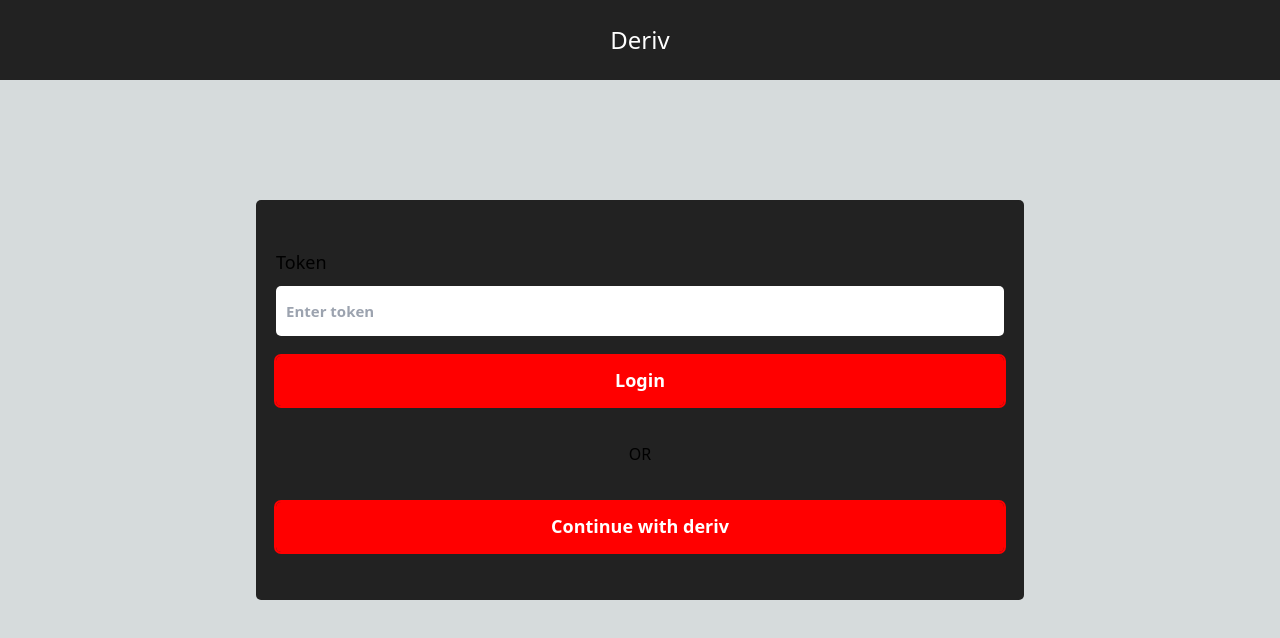
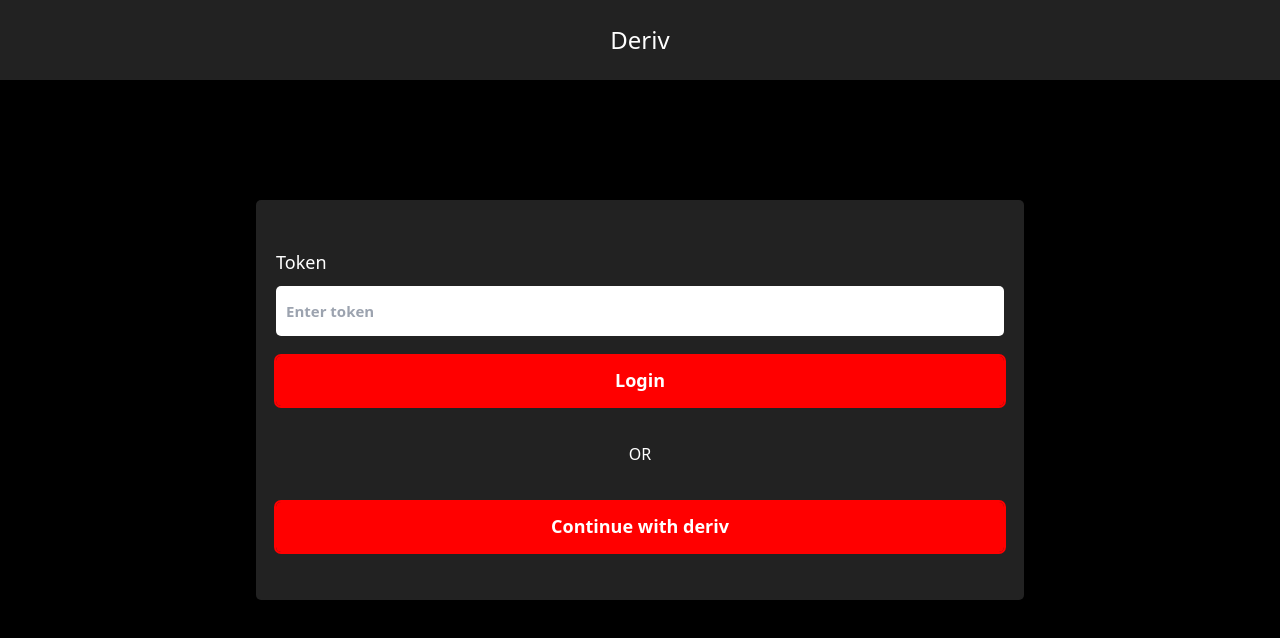
Before and after one commit to dankyan333/deriv, a Next.js app: page / in a window 1280 px wide. Shown: the top 638 px of the page. Built offline with nearby package versions, Linux system fonts and the light colour scheme.

Commit message:
thirteenth commit

```diff
--- a/app/bot/page.tsx
+++ b/app/bot/page.tsx
@@ -153,7 +153,7 @@
         <li className='balInfo'>
           {account?.balance} {account?.currency}
         </li>
-        <NavSubMenu data={account}></NavSubMenu>
+        {/* <NavSubMenu data={account}></NavSubMenu> */}
       </div>
 
       <Toast
--- a/app/globals.css
+++ b/app/globals.css
@@ -3,17 +3,9 @@
 @tailwind utilities;
 
 :root {
-  --foreground-rgb: 0, 0, 0;
-  --background-start-rgb: 214, 219, 220;
-  --background-end-rgb: 255, 255, 255;
-}
-
-@media (prefers-color-scheme: dark) {
-  :root {
-    --foreground-rgb: 255, 255, 255;
-    --background-start-rgb: 0, 0, 0;
-    --background-end-rgb: 0, 0, 0;
-  }
+  --foreground-rgb: 255, 255, 255;
+  --background-start-rgb: 0, 0, 0;
+  --background-end-rgb: 0, 0, 0;
 }
 
 body {
```
